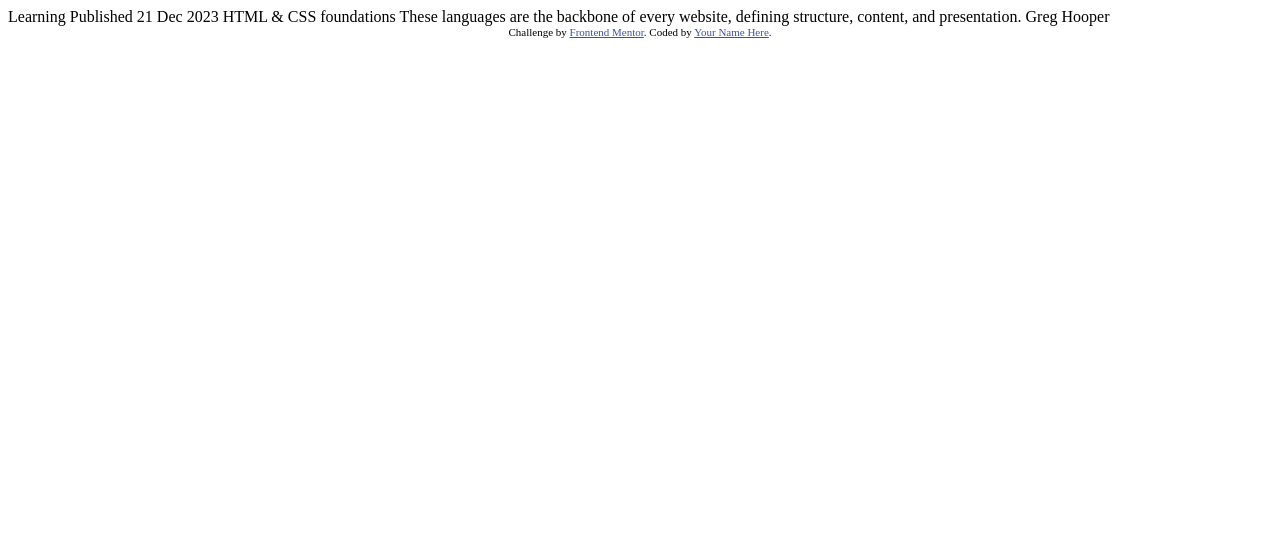
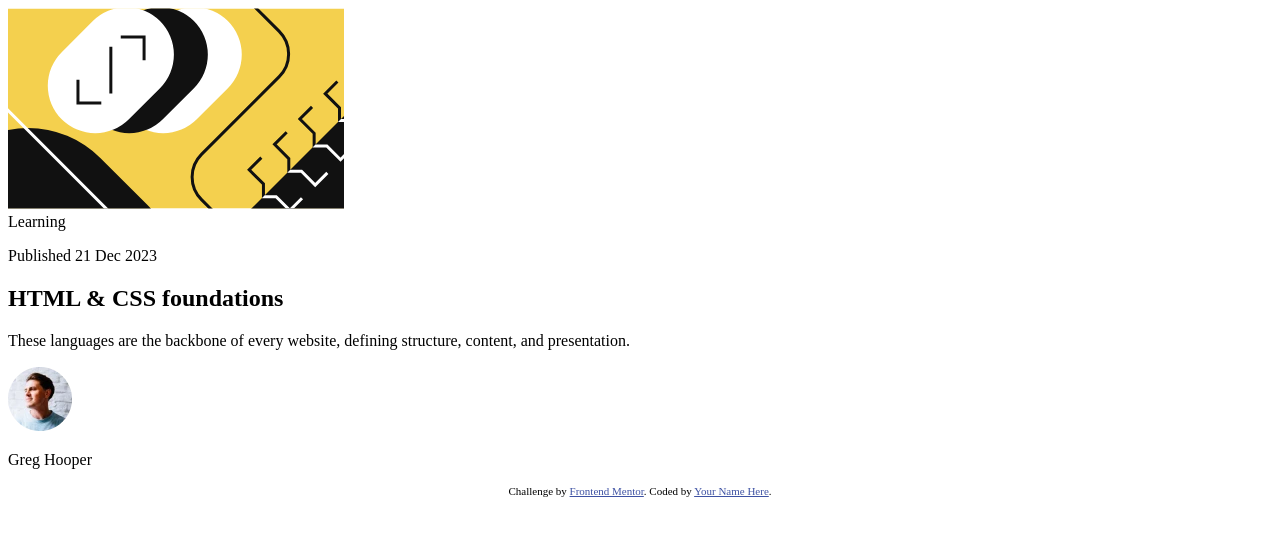
Before and after one commit to morauszkia/fm-blog-preview-card, a plain HTML site: page index.html in a window 1280 px wide. Drawn offline with Linux system fonts and the light colour scheme.

Commit message:
add content

```diff
--- a/index.html
+++ b/index.html
@@ -1,34 +1,42 @@
 <!DOCTYPE html>
 <html lang="en">
+
   <head>
     <meta charset="UTF-8">
-  <meta name="viewport" content="width=device-width, initial-scale=1.0"> <!-- displays site properly based on user's device -->
+    <meta name="viewport" content="width=device-width, initial-scale=1.0">
+    <!-- displays site properly based on user's device -->
 
     <link rel="icon" type="image/png" sizes="32x32" href="./assets/images/favicon-32x32.png">
+    <link rel="stylesheet" href="./styles.css">
 
     <title>Frontend Mentor | Blog preview card</title>
+  </head>
 
-  <!-- Feel free to remove these styles or customise in your own stylesheet 👍 -->
-  <style>
-    .attribution { font-size: 11px; text-align: center; }
-    .attribution a { color: hsl(228, 45%, 44%); }
-  </style>
-</head>
   <body>
+    <article class="card">
 
-  Learning
+      <img src="./assets/images/illustration-article.svg" alt="Lead image for blog post" class="card-img">
 
-  Published 21 Dec 2023
+      <section class="tags">
+        <span class="tag">Learning</span>
+      </section>
 
-  HTML & CSS foundations
+      <p class="date">Published 21 Dec 2023</p>
+      <h2 class="title">HTML & CSS foundations</h2>
 
-  These languages are the backbone of every website, defining structure, content, and presentation.
+      <p class="description">These languages are the backbone of every website, defining structure, content, and
+        presentation.</p>
 
-  Greg Hooper
+      <section class="author">
+        <img src="./assets/images/image-avatar.webp" alt="Photo of Greg Hooper" class="author-avatar">
+        <p class="author-name">Greg Hooper</p>
+      </section>
+    </article>
 
-  <div class="attribution">
+    <footer class="attribution">
       Challenge by <a href="https://www.frontendmentor.io?ref=challenge" target="_blank">Frontend Mentor</a>.
       Coded by <a href="#">Your Name Here</a>.
-  </div>
+    </footer>
   </body>
+
 </html>
```
Lines whose indentation alone changed are shown as unchanged.
